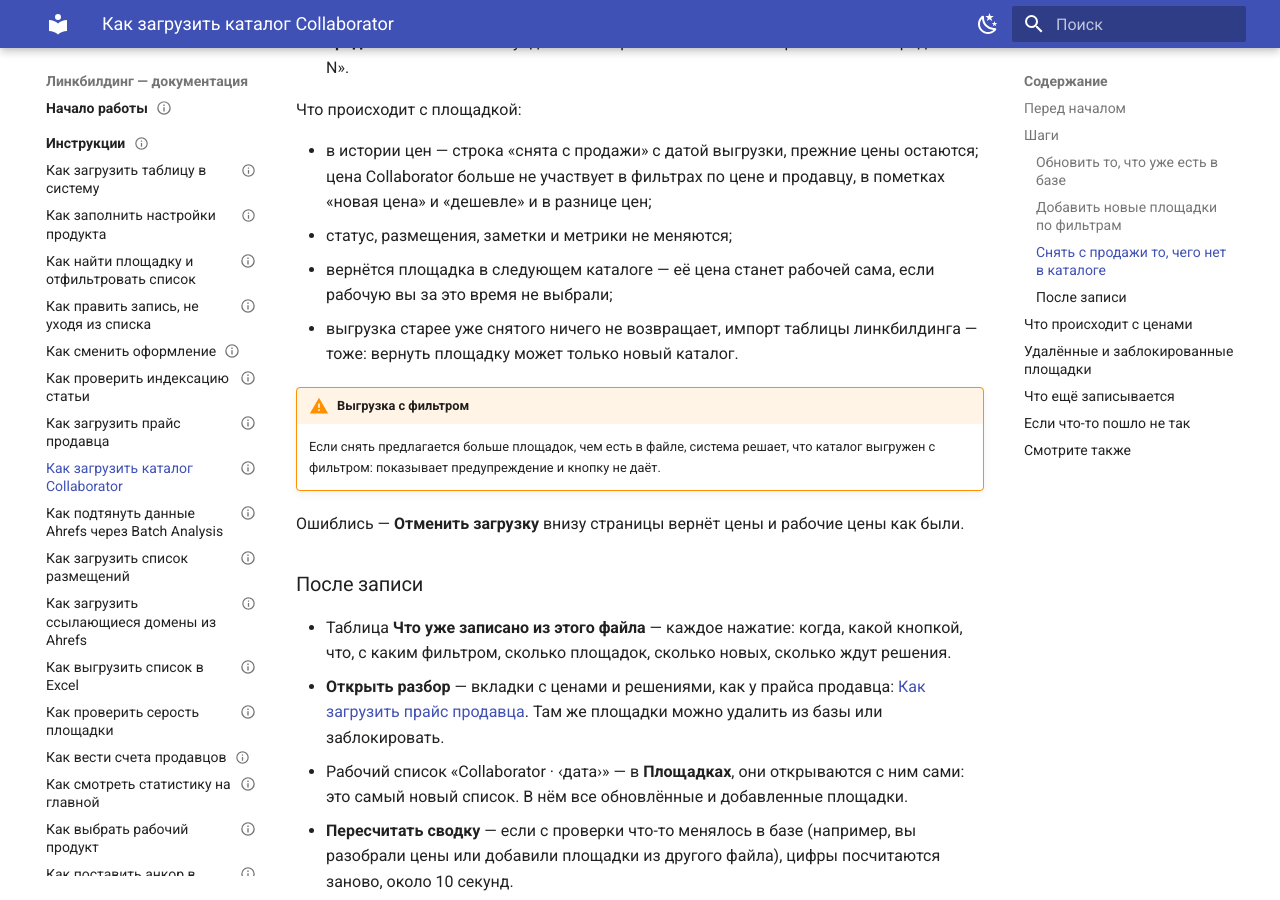
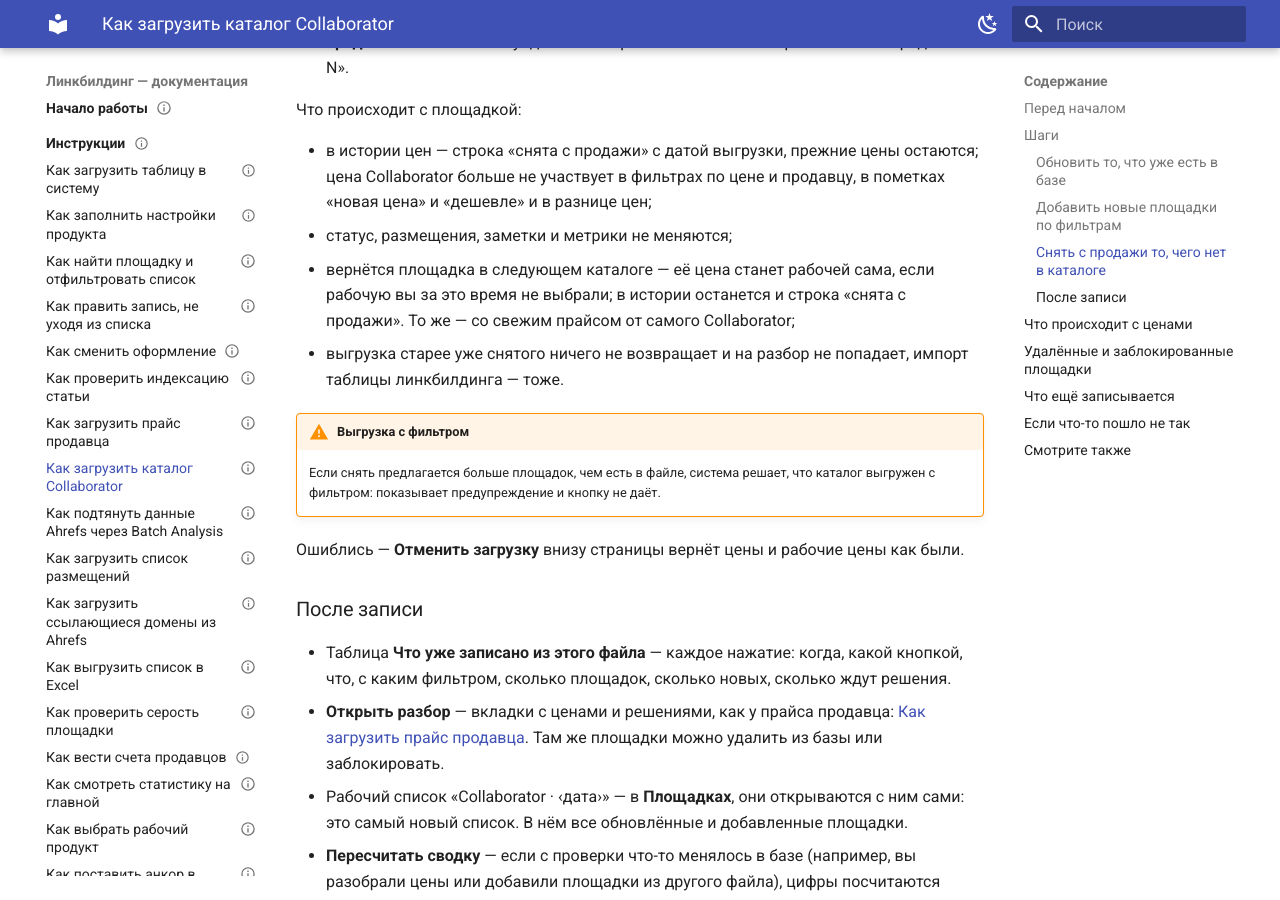
Before and after one commit to EvolDev/seo-system, an MkDocs documentation site: the page built from user-docs/how-to/upload-collaborator-catalog.md, in a window 1280 px wide and 900 px high, scrolled down 2505 px. Built offline with MkDocs 1.6.1 and Material for MkDocs 9.7.7, drawn with Linux system fonts in a browser that asks for light colours.

Commit message:
fix(E1-08): снятие с продажи — замечания ревью Hans
Снимок «снято с продажи» той же даты больше не перезаписывается: цена из
файла встаёт рядом новой строкой, площадка возвращается, снятие остаётся в
истории. Цена старее снятия — история при любой рабочей цене: при рабочей
другого продавца она больше не уходит на разбор и не ставит пометку «новое».
ADR-068 и справка: возвращает свежая цена самого продавца — каталог, прайс,
файл размещений; импорт таблицы — нет. Тесты на все три случая.

Co-Authored-By: Claude Opus 5.5 <noreply@anthropic.com>

```diff
--- a/user-docs/how-to/upload-collaborator-catalog.md
+++ b/user-docs/how-to/upload-collaborator-catalog.md
@@ -122,9 +122,10 @@ Collaborator её больше не продаёт. Блок **Нет в это
   продавцу, в пометках «новая цена» и «дешевле» и в разнице цен;
 - статус, размещения, заметки и метрики не меняются;
 - вернётся площадка в следующем каталоге — её цена станет рабочей сама,
-  если рабочую вы за это время не выбрали;
-- выгрузка старее уже снятого ничего не возвращает, импорт таблицы
-  линкбилдинга — тоже: вернуть площадку может только новый каталог.
+  если рабочую вы за это время не выбрали; в истории останется и строка
+  «снята с продажи». То же — со свежим прайсом от самого Collaborator;
+- выгрузка старее уже снятого ничего не возвращает и на разбор не попадает,
+  импорт таблицы линкбилдинга — тоже.
 
 !!! warning "Выгрузка с фильтром"
     Если снять предлагается больше площадок, чем есть в файле, система
```
Also changed, not shown: docs/08-DECISIONS.md (+12 -6 lines), docs/12-IMPORT-MAPPING.md (+8 -7 lines), 3 other files.
